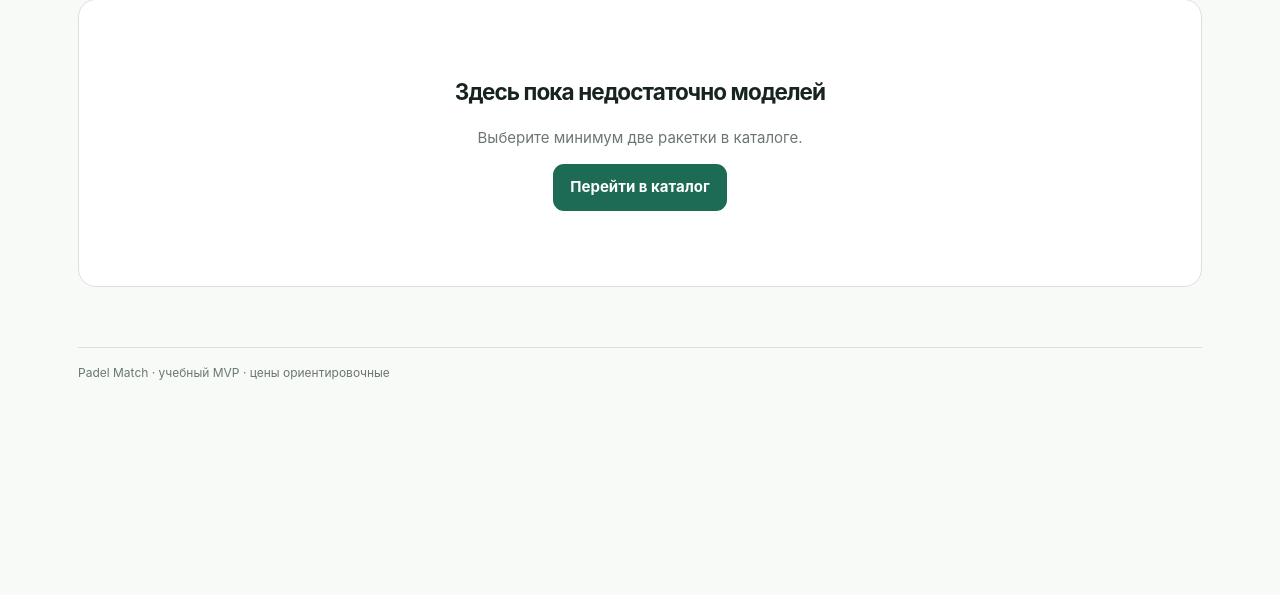
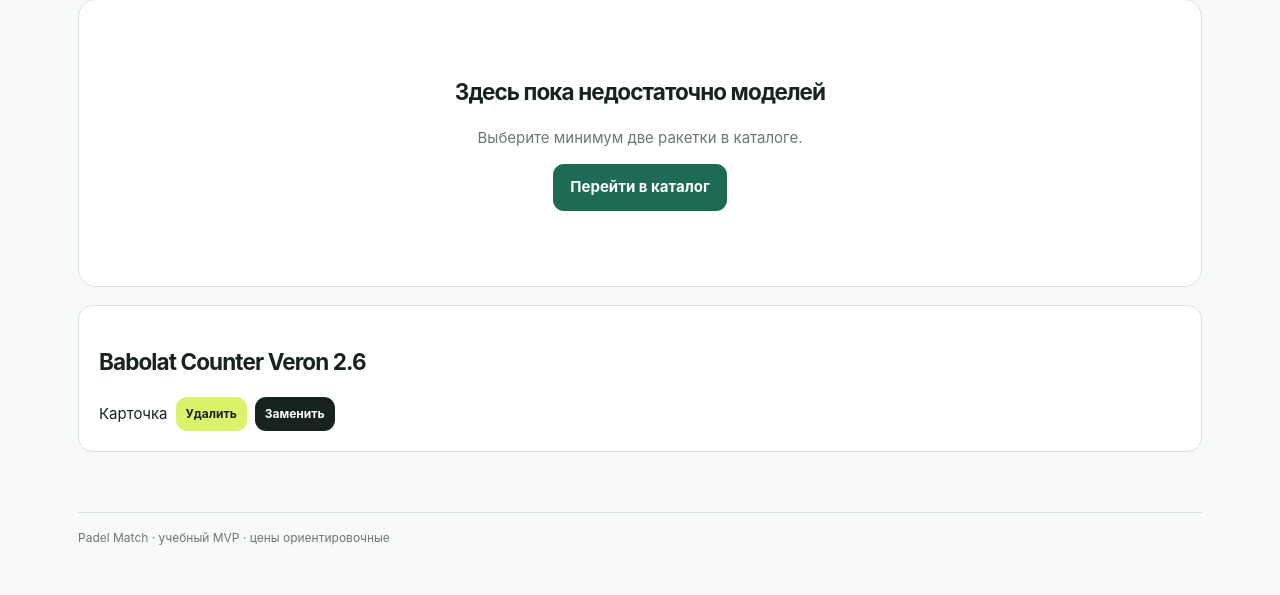
Before and after one commit to maksimburkovskiy123-ctrl/PADEL_GEAR, a FastAPI app: page /compare?ids=1 in a window 1280 px wide. Shown: the part 288-883 px from the top of the page. Before the commit the page ends 668 px from the top, so only its background shows below. Run offline with FastAPI, Linux system fonts and the light colour scheme; data comes from the database, SQL or seed files in the repository.

Commit message:
Finish MVP and add teacher launch scripts

```diff
--- a/app/templates/compare.html
+++ b/app/templates/compare.html
@@ -1,12 +1,20 @@
 {% extends "base.html" %}
 {% block title %}Сравнение — Padel Match{% endblock %}
 {% block content %}
+{% macro actions(racket) %}
+  <div class="comparison-actions">
+    <a href="{{ url_for('racket_detail', racket_id=racket.id) }}">Карточка</a>
+    <form method="post" action="{{ url_for('toggle_comparison') }}?{{ {'racket_id': racket.id, 'return_to': '/compare'}|urlencode }}"><button class="button secondary" type="submit">Удалить</button></form>
+    <form method="post" action="{{ url_for('toggle_comparison') }}?{{ {'racket_id': racket.id, 'return_to': '/catalog'}|urlencode }}"><button class="button dark" type="submit">Заменить</button></form>
+  </div>
+{% endmacro %}
 <section class="page-heading"><div><p class="eyebrow">Сравнение</p><h1>Модели рядом</h1><p class="muted">Выберите от двух до трех ракеток в каталоге.</p></div><a class="button secondary" href="{{ url_for('catalog') }}">Добавить модель</a></section>
 {% if too_many %}<div class="notice">Для сравнения используются только первые три выбранные модели.</div>{% endif %}
 {% if rackets|length < 2 %}
 <div class="empty"><h2>Здесь пока недостаточно моделей</h2><p class="muted">Выберите минимум две ракетки в каталоге.</p><a class="button primary" href="{{ url_for('catalog') }}">Перейти в каталог</a></div>
+{% for racket in rackets %}<article class="selected-single"><h2>{{ racket.brand }} {{ racket.name }}</h2>{{ actions(racket) }}</article>{% endfor %}
 {% else %}
-<div class="table-wrap"><table class="compare-table"><thead><tr><th>Параметр</th>{% for racket in rackets %}<th>{{ racket.brand }} {{ racket.name }}</th>{% endfor %}</tr></thead><tbody>
+<div class="table-wrap" tabindex="0" aria-label="Таблица сравнения, можно прокрутить по горизонтали"><table class="compare-table"><thead><tr><th>Параметр</th>{% for racket in rackets %}<th>{{ racket.brand }} {{ racket.name }}{{ actions(racket) }}</th>{% endfor %}</tr></thead><tbody>
   <tr><td>Игровой профиль</td>{% for racket in rackets %}<td>{{ labels.style.get(racket.style, racket.style) }}</td>{% endfor %}</tr>
   <tr><td>Уровень</td>{% for racket in rackets %}<td>{{ labels.level.get(racket.level, racket.level) }}</td>{% endfor %}</tr>
   <tr><td>Форма</td>{% for racket in rackets %}<td>{{ labels.shape.get(racket.shape, racket.shape) }}</td>{% endfor %}</tr>
```
